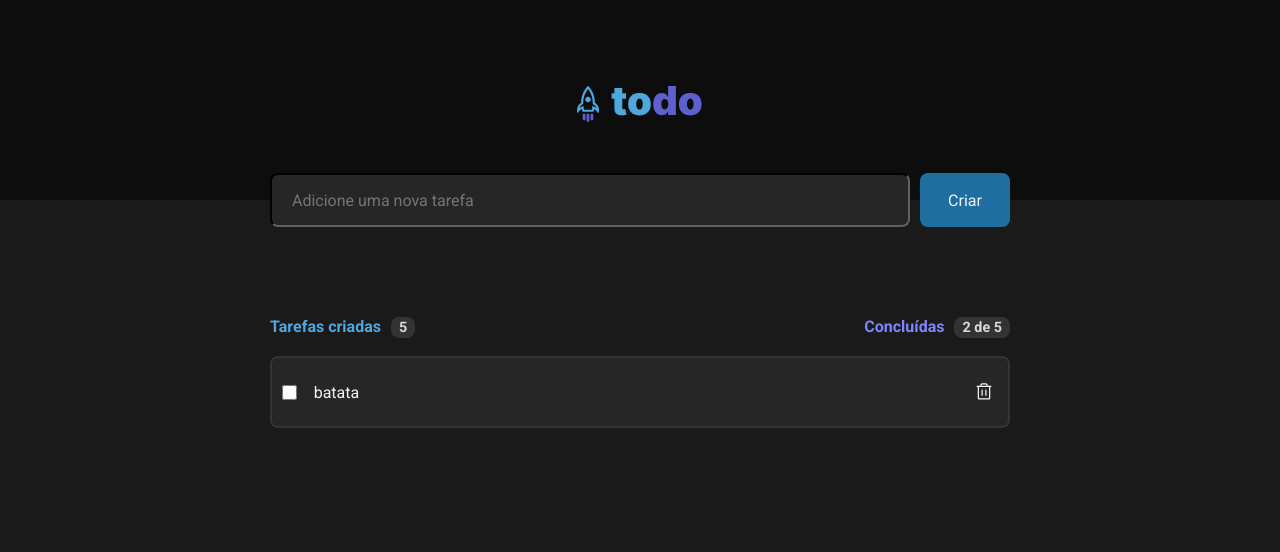
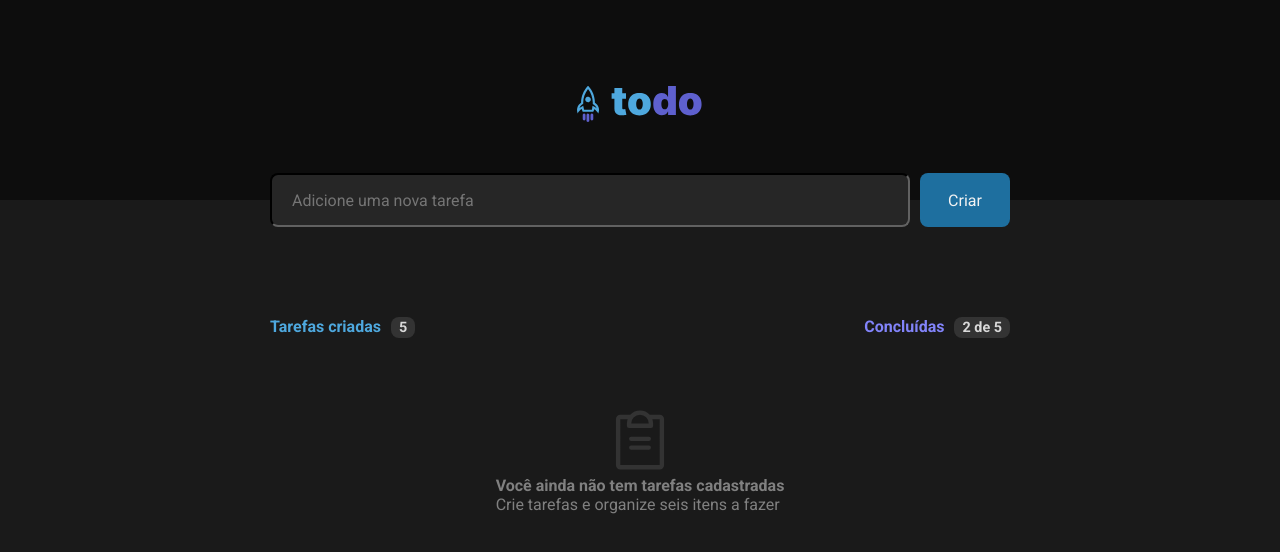
Before and after one commit to AlessandraMayumi/01-to-do-reactjs, a React (Vite) app: page / in a window 1280 px wide. Shown: the top 552 px of the page. Built offline with nearby package versions, Linux system fonts and the light colour scheme.

Commit message:
[state] controlling an input with a state variable

```diff
--- a/package.json
+++ b/package.json
@@ -11,7 +11,8 @@
   "dependencies": {
     "@phosphor-icons/react": "^2.0.8",
     "react": "^18.2.0",
-    "react-dom": "^18.2.0"
+    "react-dom": "^18.2.0",
+    "uuid": "^9.0.0"
   },
   "devDependencies": {
     "@types/react": "^18.0.28",
--- a/src/components/Task.tsx
+++ b/src/components/Task.tsx
@@ -1,3 +1,4 @@
+import { v4 as uuidv4 } from 'uuid';
 // Component
 import { TaskItem, TaskItemProps } from './TaskItem'
 import { TaskEmpty } from './TaskEmpty'
@@ -9,22 +10,31 @@ import { useState } from 'react'
 
 export function Task() {
     // initital state value
-    const initialTaskList: Array<TaskItemProps> = [{ id: 'id', content: 'batata' }]
+    const initialTaskList: Array<TaskItemProps> = []
     // state
     const [taskList, setTaskList] = useState(initialTaskList)
+    const [newTask, setNewTask] = useState('')
 
-    function addTaskItem(item: TaskItemProps) {
+    function handleNewTask() {
+        const item = {
+            id: uuidv4(),
+            content: newTask
+        }
         setTaskList([...taskList, item])
     }
 
     return (
         <div className={styles.container}>
-            <div className={styles.newTask}>
-                <input placeholder="Adicione uma nova tarefa" className={styles.input} />
-                <button className={styles.button}>
+            <label className={styles.newTask}>
+                <input
+                    className={styles.input}
+                    placeholder="Adicione uma nova tarefa"
+                    onChange={e => { setNewTask(e.target.value) }}
+                    value={newTask} />
+                <button className={styles.button} onClick={handleNewTask} >
                     Criar
                 </button>
-            </div>
+            </label>
             <div className={styles.tasks}>
                 <div className={styles.intro}>
                     <div>
@@ -39,7 +49,7 @@ export function Task() {
                 <div>
                     {!taskList.length && <TaskEmpty />}
                     {taskList.map(item => {
-                        return <TaskItem {...item} />
+                        return <TaskItem key={item.id} {...item} />
                     })}
                 </div>
             </div>
```
Also changed, not shown: 2 other files (tests, documents, lock files or other folders).
